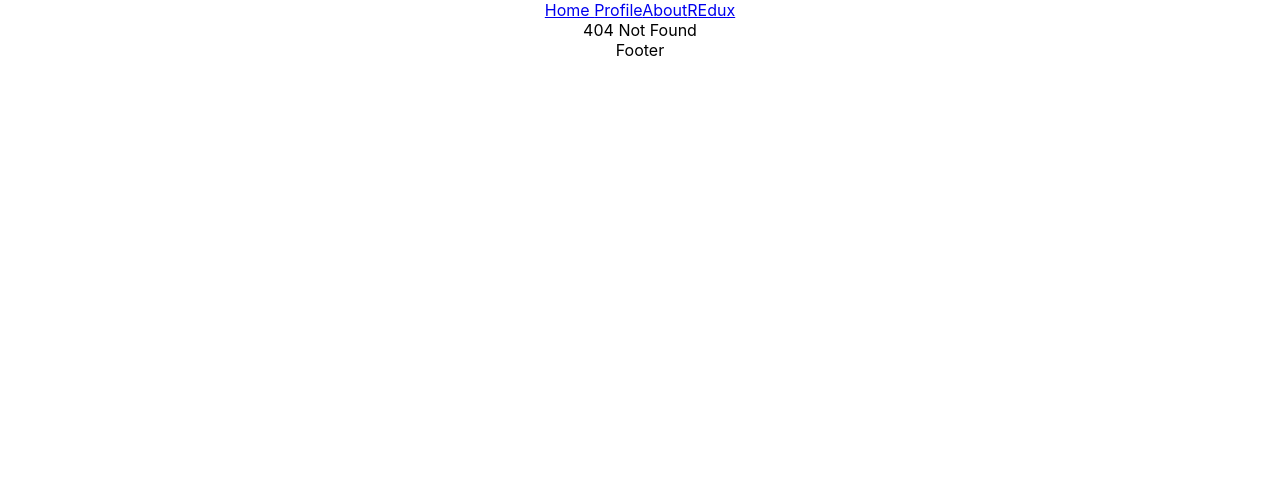
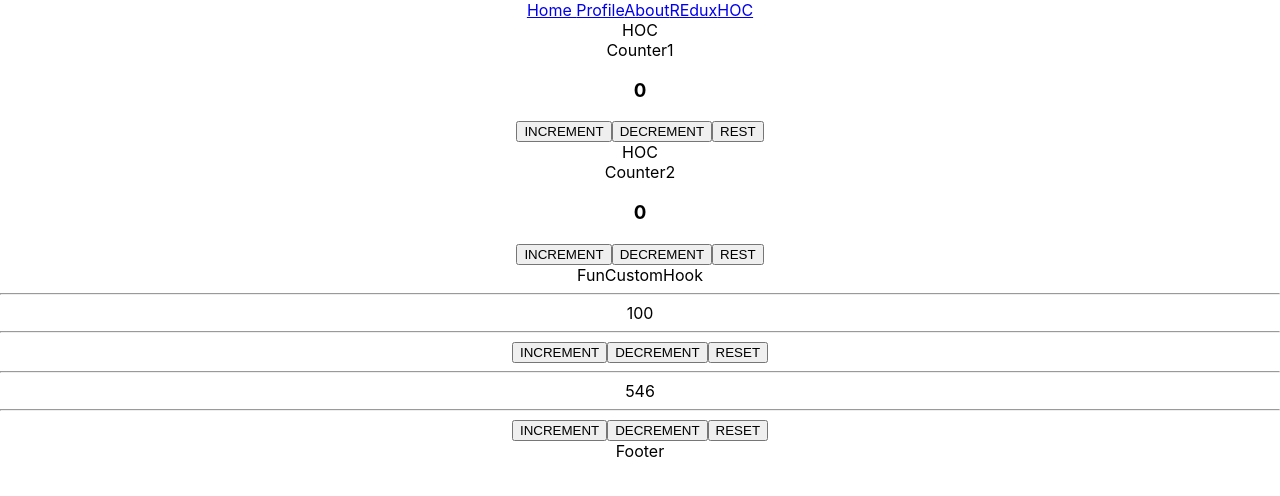
Before and after one commit to SyedSamsu/ReactKT, a React (Create React App) app: page /hoc in a window 1280 px wide. Before the commit this address had no page. Shown: the top 496 px of the page. Built offline with nearby package versions, Linux system fonts and the light colour scheme.

Commit message:
25/07/2022

```diff
--- /dev/null
+++ b/src/hoc/CommonHOC.js
@@ -0,0 +1,16 @@
+import React from "react";
+import FunCustomHook from "../functioncomponent/FunCustomHook";
+import Counter1HOC from "./Counter1";
+import Counter2HOC from "./Counter2";
+
+function CommonHOC() {
+  return (
+    <div>
+      <Counter1HOC />
+      <Counter2HOC />
+      <FunCustomHook/>
+    </div>
+  );
+}
+
+export default CommonHOC;
--- /dev/null
+++ b/src/hoc/Counter1.js
@@ -0,0 +1,19 @@
+import React, { Component } from 'react'
+import HOC from './HOC'
+
+class Counter1 extends Component {
+
+  render() {
+    return (
+      <div>Counter1
+        <h3>{this.props.count}</h3>
+        <button onClick={  this.props.increment}> INCREMENT</button>
+        <button onClick={  this.props.decrement}> DECREMENT</button>
+        <button onClick={  this.props.reset}> REST</button>
+      </div>
+    )
+  }
+}
+
+const Counter1HOC = HOC(Counter1);
+export default Counter1HOC;
--- /dev/null
+++ b/src/hoc/Counter2.js
@@ -0,0 +1,18 @@
+import React, { Component } from 'react'
+import HOC from './HOC';
+
+export class Counter2 extends Component {
+  render() {
+    return (
+      <div>Counter2
+        <h3>{this.props.count}</h3>
+        <button onClick={this.props.increment}> INCREMENT</button>
+        <button onClick={this.props.decrement}> DECREMENT</button>
+        <button onClick={this.props.reset}> REST</button>
+      </div>
+    )
+  }
+}
+
+const Counter2HOC = HOC(Counter2);
+export default Counter2HOC;
--- /dev/null
+++ b/src/hoc/HOC.js
@@ -0,0 +1,36 @@
+import React from "react";
+
+function HOC(Component, data) {
+  return class extends React.Component {
+
+    constructor(props){
+      super(props);
+      this.state = {
+        count: 0
+      }
+    }
+
+    increment = () => {
+      this.setState({...this.state,count: this.state.count + 1})
+    }
+
+    decrement = () => {
+      this.setState({...this.state,count: this.state.count - 1})
+    }
+
+    reset = () => {
+      this.setState({...this.state, count: 0})
+    }
+
+    render() {
+      return (
+        <div>
+          HOC
+          <Component count={this.state.count} increment={this.increment} decrement={this.decrement} reset={this.reset} />
+        </div>
+      );
+    }
+  };
+}
+
+export default HOC;
--- a/src/reactrouter/CustomRouter.js
+++ b/src/reactrouter/CustomRouter.js
@@ -1,5 +1,6 @@
 import React from "react";
 import { BrowserRouter, Routes, Route } from "react-router-dom";
+import CommonHOC from "../hoc/CommonHOC";
 import Redux from "../redux/components/Redux";
 import About from "./About";
 import Error from "./Error";
@@ -17,6 +18,7 @@ function CustomRouter() {
         <Route path="/profile" element={<Profile />} />
         <Route path="/about/:username" element={<About />} />
         <Route path="/redux" element={<Redux />} />
+        <Route path="/hoc" element={<CommonHOC />} />
         <Route path="*" element={<Error />} />
       </Routes>
       <Footer />
--- a/src/reactrouter/Header.js
+++ b/src/reactrouter/Header.js
@@ -9,6 +9,7 @@ function Header() {
         <Link to="/profile">Profile</Link>
         <Link to="/about/anil">About</Link>
         <Link to="/redux">REdux</Link>
+        <Link to="/hoc">HOC</Link>
       </nav>
     </div>
   )
```
